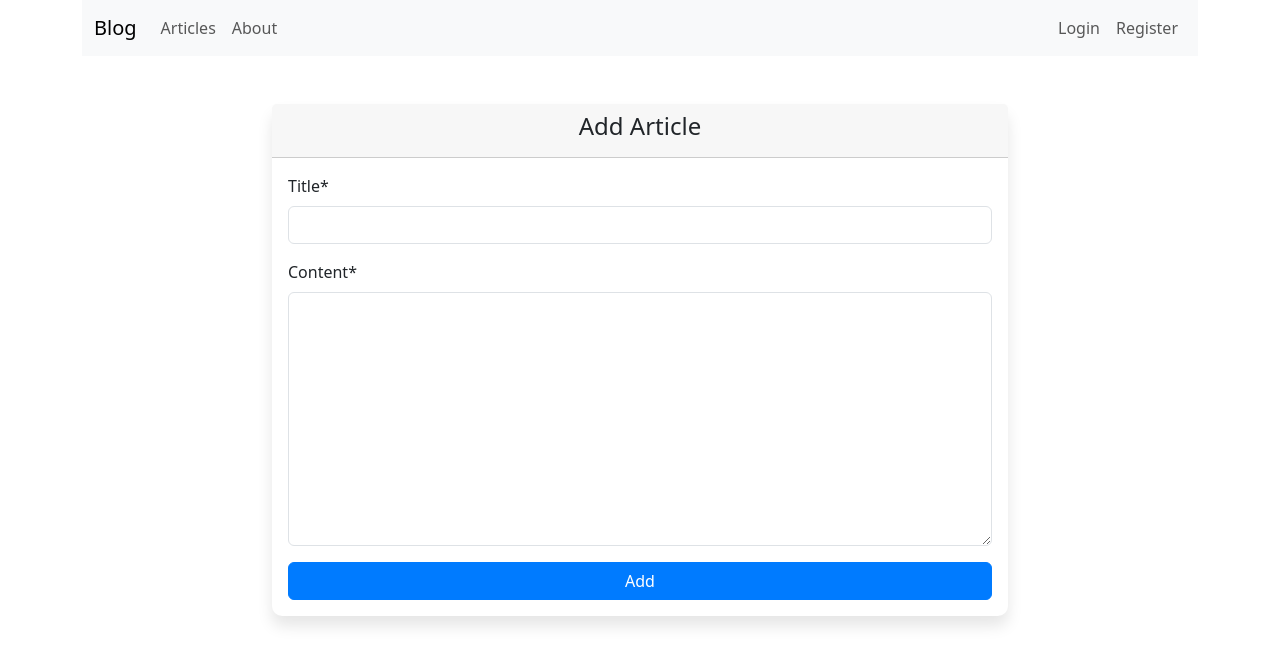
After one commit to aykutulis/django-blog, a Django app: page /articles/add-article/ in a window 1280 px wide. The commit adds this page. Shown: the top 665 px of the page. Run offline with Django 4.2, Linux system fonts and the light colour scheme; some libraries are stand-ins or nearby versions.

Commit message:
feat: dashboard & add-article initial setup

```diff
--- /dev/null
+++ b/article/forms.py
@@ -0,0 +1,9 @@
+from django.forms import ModelForm
+
+from .models import Article
+
+
+class ArticleForm(ModelForm):
+    class Meta:
+        model = Article
+        fields = ['title', 'content']
--- a/article/urls.py
+++ b/article/urls.py
@@ -6,5 +6,6 @@ from . import views
 app_name = 'article'
 
 urlpatterns = [
-    path('', views.index, name='articles'),
+    path('dashboard/', views.dashboard, name='dashboard'),
+    path('add-article/', views.add_article, name='add-article'),
 ]
--- a/article/views.py
+++ b/article/views.py
@@ -1,4 +1,6 @@
 from django.shortcuts import render
+
+from .forms import ArticleForm
 
 
 def index(request):
@@ -7,3 +9,17 @@ def index(request):
 
 def about(request):
     return render(request, 'about.html')
+
+
+def dashboard(request):
+    return render(request, 'dashboard.html')
+
+
+def add_article(request):
+
+    form = ArticleForm(request.POST or None)
+    context = {
+        "form": form
+    }
+
+    return render(request, 'add-article.html', context)
--- /dev/null
+++ b/templates/add-article.html
@@ -0,0 +1,19 @@
+{% extends "layout.html" %} {% load crispy_forms_tags %} {% block content %}
+<div class="row justify-content-center">
+  <div class="col-lg-8 col-md-12">
+    <div class="card">
+      <div class="card-header">
+        <h4 class="text-center">Add Article</h4>
+      </div>
+      <div class="card-body">
+        <form method="post">
+          {% csrf_token %} {{form|crispy}}
+          <div class="d-grid gap-2">
+            <button type="submit" class="btn btn-primary">Add</button>
+          </div>
+        </form>
+      </div>
+    </div>
+  </div>
+</div>
+{% endblock content %}
--- a/templates/layout.html
+++ b/templates/layout.html
@@ -18,7 +18,7 @@
     <title>Blog</title>
   </head>
   <body>
-    {% include "includes/navbar.html" %}
+    <div class="container-xl">{% include "includes/navbar.html" %}</div>
     <div class="container-xl mt-5">
       {% if messages %} {% for message in messages %}
       <div class="alert alert-{{ message.tags }}">{{ message }}</div>
```
Also changed, not shown: templates/dashboard.html (added, +13 -0 lines).
